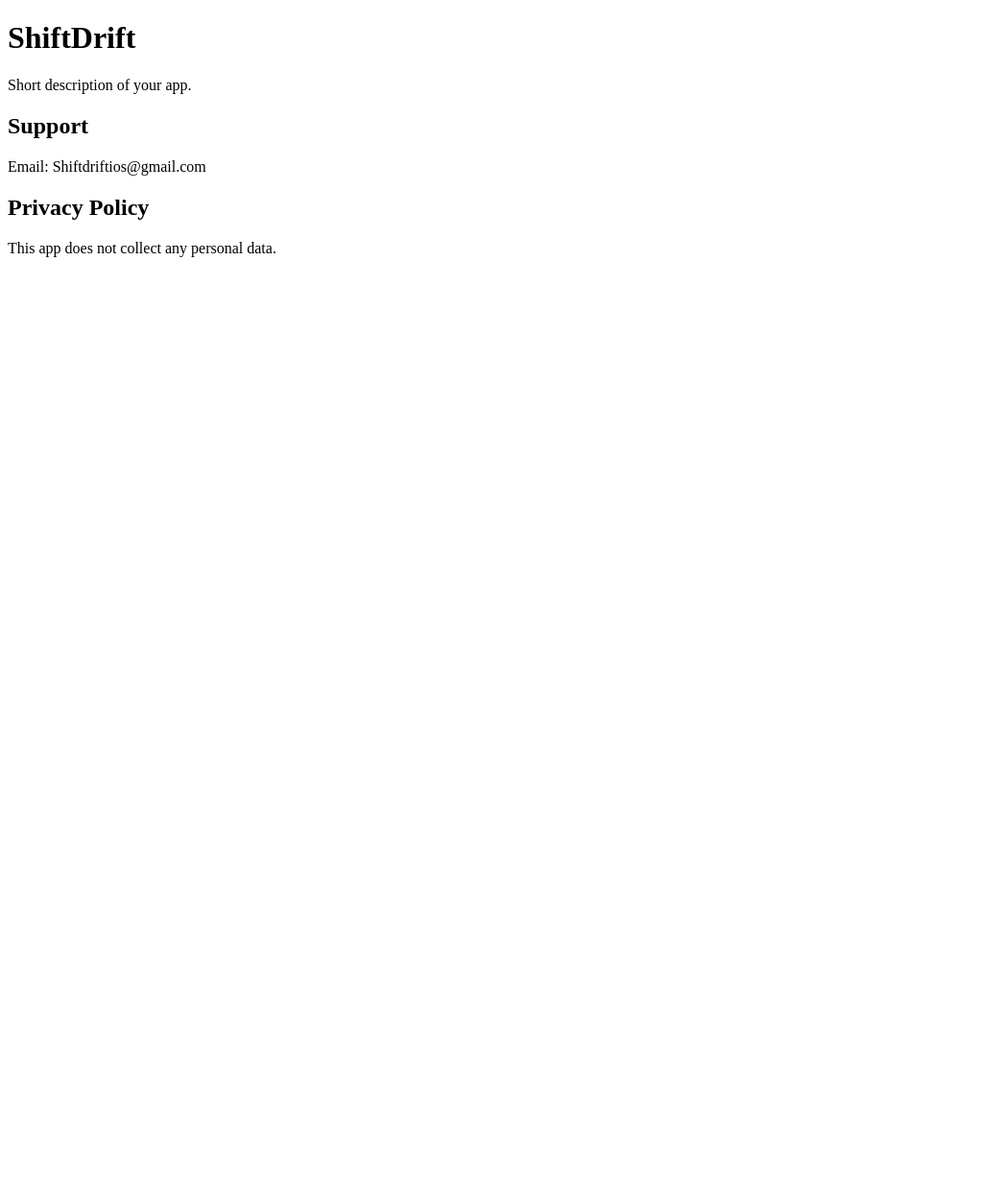
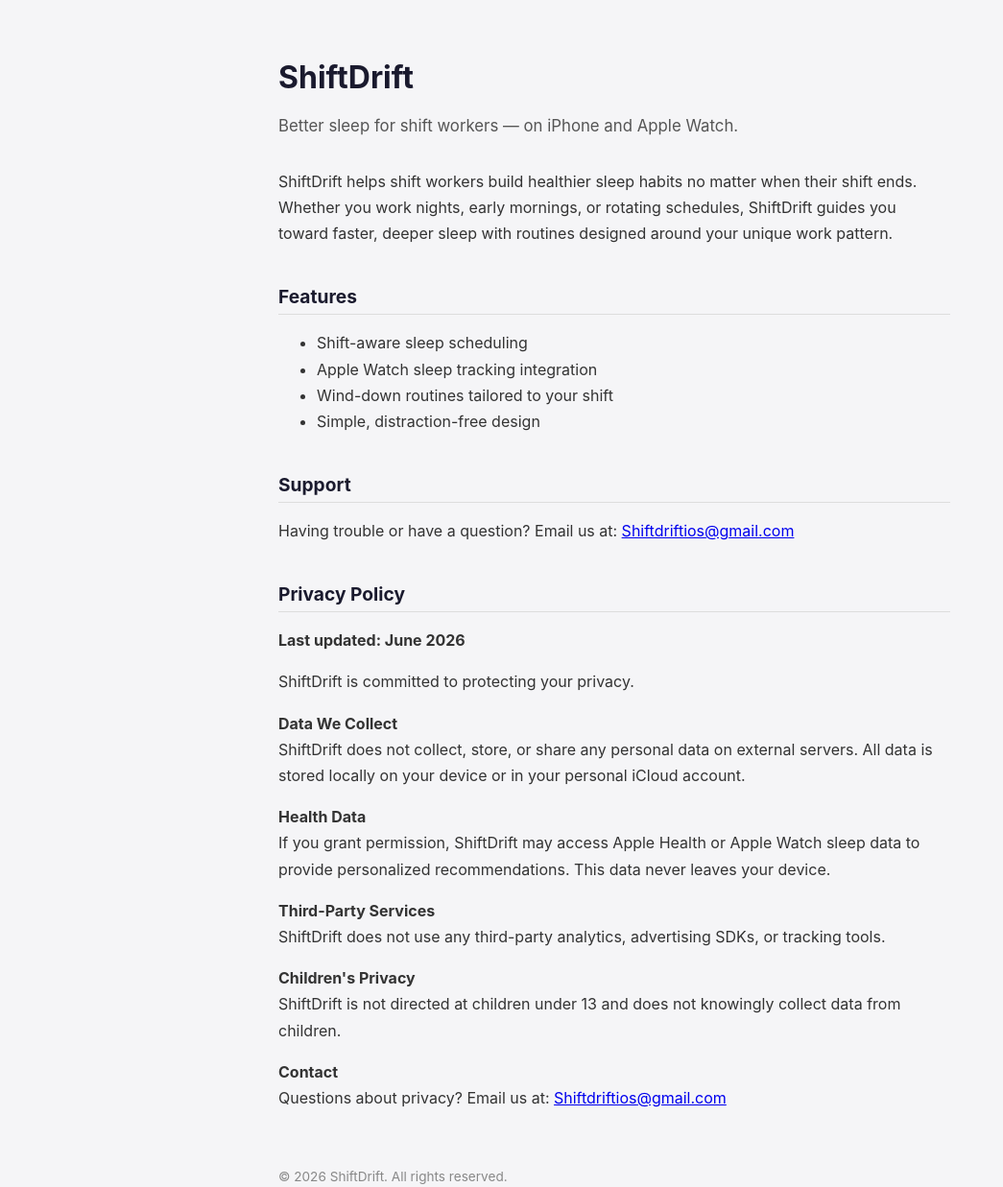
Before and after one commit to baharezeinali/baharezeinali.github.io, a plain HTML site: page index.html in a window 1280 px wide. Shown: the whole page at 96% size, without its empty margins (0-1045 px from the left). Before the commit the page ends 800 px from the top, so only its background shows below. Drawn offline with Linux system fonts and the light colour scheme.

Commit message:
index.html

```diff
--- a/index.html
+++ b/index.html
@@ -1,16 +1,53 @@
 <!DOCTYPE html>
-<html>
+<html lang="en">
 <head>
-  <title>ShiftDrift</title>
+  <meta charset="UTF-8" />
+  <meta name="viewport" content="width=device-width, initial-scale=1.0"/>
+  <title>ShiftDrift – Better Sleep for Shift Workers</title>
+  <style>
+    body {
+      font-family: -apple-system, BlinkMacSystemFont, "Segoe UI", sans-serif;
+      max-width: 700px;
+      margin: 0 auto;
+      padding: 40px 20px;
+      color: #1a1a2e;
+      background: #f5f5f7;
+    }
+    h1 { font-size: 2rem; margin-bottom: 4px; }
+    h2 { font-size: 1.2rem; margin-top: 40px; border-bottom: 1px solid #ddd; padding-bottom: 6px; }
+    p, li { line-height: 1.7; color: #333; }
+    .tagline { color: #555; font-size: 1.05rem; margin-bottom: 30px; }
+    footer { margin-top: 60px; font-size: 0.85rem; color: #888; }
+  </style>
 </head>
 <body>
+
   <h1>ShiftDrift</h1>
-  <p>Short description of your app.</p>
+  <p class="tagline">Better sleep for shift workers — on iPhone and Apple Watch.</p>
 
-  <h2>Support</h2>
-  <p>Email: Shiftdriftios@gmail.com</p>
+  <p>ShiftDrift helps shift workers build healthier sleep habits no matter when their shift ends. Whether you work nights, early mornings, or rotating schedules, ShiftDrift guides you toward faster, deeper sleep with routines designed around your unique work pattern.</p>
 
-  <h2>Privacy Policy</h2>
-  <p>This app does not collect any personal data.</p>
+  <h2>Features</h2>
+  <ul>
+    <li>Shift-aware sleep scheduling</li>
+    <li>Apple Watch sleep tracking integration</li>
+    <li>Wind-down routines tailored to your shift</li>
+    <li>Simple, distraction-free design</li>
+  </ul>
+
+  <h2 id="support">Support</h2>
+  <p>Having trouble or have a question? Email us at: <a href="mailto:Shiftdriftios@gmail.com">Shiftdriftios@gmail.com</a></p>
+
+  <h2 id="privacy">Privacy Policy</h2>
+  <p><strong>Last updated: June 2026</strong></p>
+  <p>ShiftDrift is committed to protecting your privacy.</p>
+  <p><strong>Data We Collect</strong><br/>ShiftDrift does not collect, store, or share any personal data on external servers. All data is stored locally on your device or in your personal iCloud account.</p>
+  <p><strong>Health Data</strong><br/>If you grant permission, ShiftDrift may access Apple Health or Apple Watch sleep data to provide personalized recommendations. This data never leaves your device.</p>
+  <p><strong>Third-Party Services</strong><br/>ShiftDrift does not use any third-party analytics, advertising SDKs, or tracking tools.</p>
+  <p><strong>Children's Privacy</strong><br/>ShiftDrift is not directed at children under 13 and does not knowingly collect data from children.</p>
+  <p><strong>Contact</strong><br/>Questions about privacy? Email us at: <a href="mailto:Shiftdriftios@gmail.com">Shiftdriftios@gmail.com</a></p>
+
+  <footer>&copy; 2026 ShiftDrift. All rights reserved.</footer>
+
 </body>
 </html>
```
